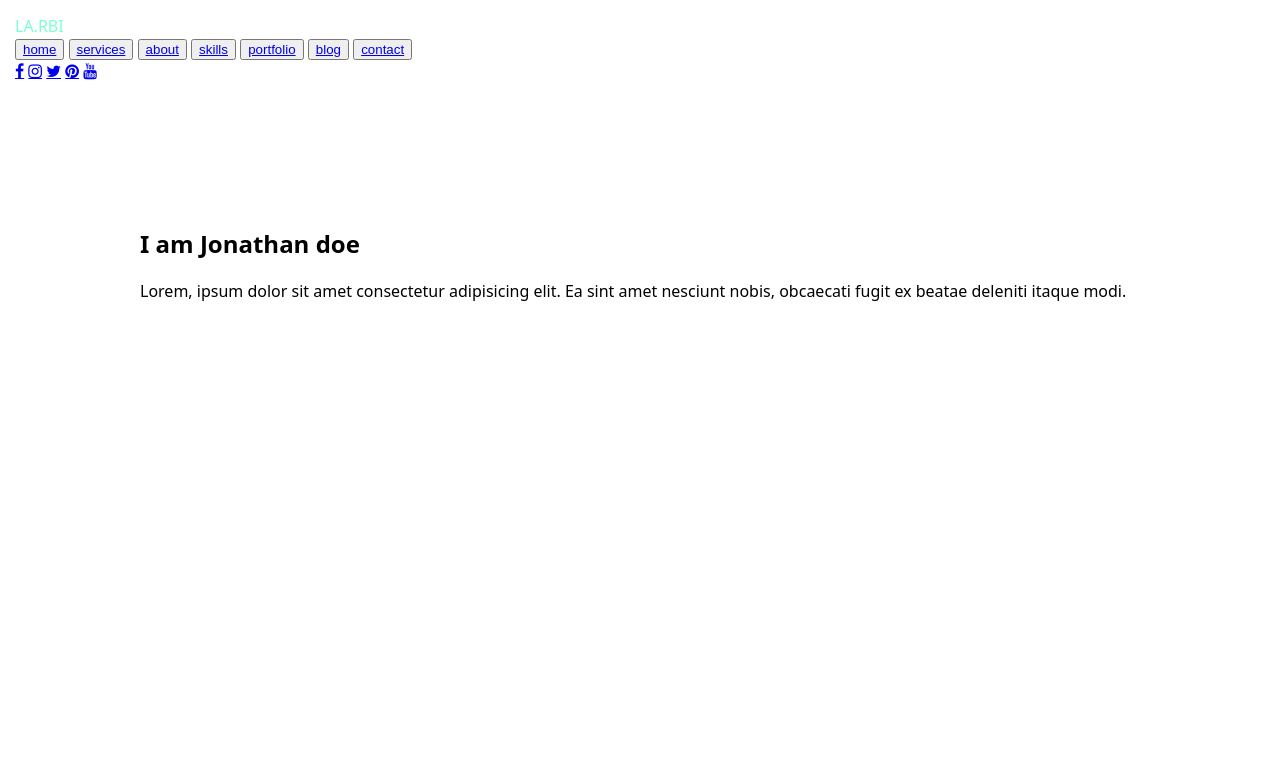
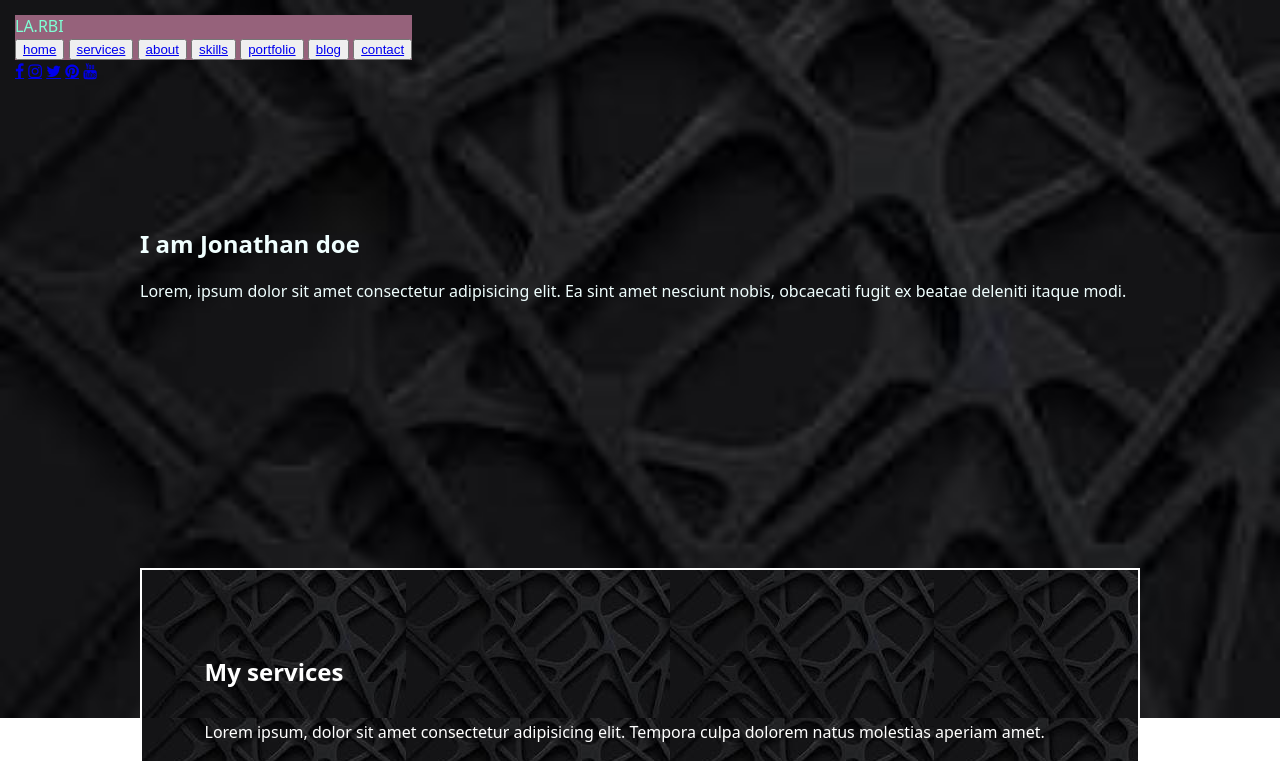
Before and after one commit to Larbinour/checkpointcss, a plain HTML site: page index.html in a window 1280 px wide. Shown: the top 761 px of the page. Drawn offline with Linux system fonts and the light colour scheme.

Commit message:
Add files via upload

```diff
--- a/style.css
+++ b/style.css
@@ -1,13 +1,18 @@
 body
     {
-     background-image : url(./depositphotos_74045797-stock-photo-work-space-with-computer-and.jpg) ;
-     margin: 15px ;
+    background: no-repeat;
+    background-image : url(./depositphotos_74045797-stock-photo-work-space-with-computer-and.jpg) ;
+    margin: 15px ;
     font-family: system-ui, -apple-system, BlinkMacSystemFont, 'Segoe UI', Roboto, Oxygen, Ubuntu, Cantarell, 'Open Sans', 'Helvetica Neue', sans-serif;
+    background-size: contain;
     }
+
 .BAR
     {
-        display: inline-block
-        background-color: blanchedalmond;
+        display: inline-block;
+        background-color: rgb(150, 98, 123);
+        background-size: cover;
+
     }
     .lrb {
         color: aquamarine;
@@ -15,6 +20,7 @@ body
     .txt
     {
          padding: 10%;
+         color: azure;
         margin: 0px ;
          }
     .Services
@@ -24,6 +30,8 @@ body
         margin: 10%;
         line-height: 250%;
         border: solid 2px;
+        background-image: url(./depositphotos_74045797-stock-photo-work-space-with-computer-and.jpg);
+
     }
     .imagesandvideos
     {
```
Also changed, not shown: depositphotos_74045797-stock-photo-work-space-with-computer-and.jpg (added), photo portfolio.jpg (added).
